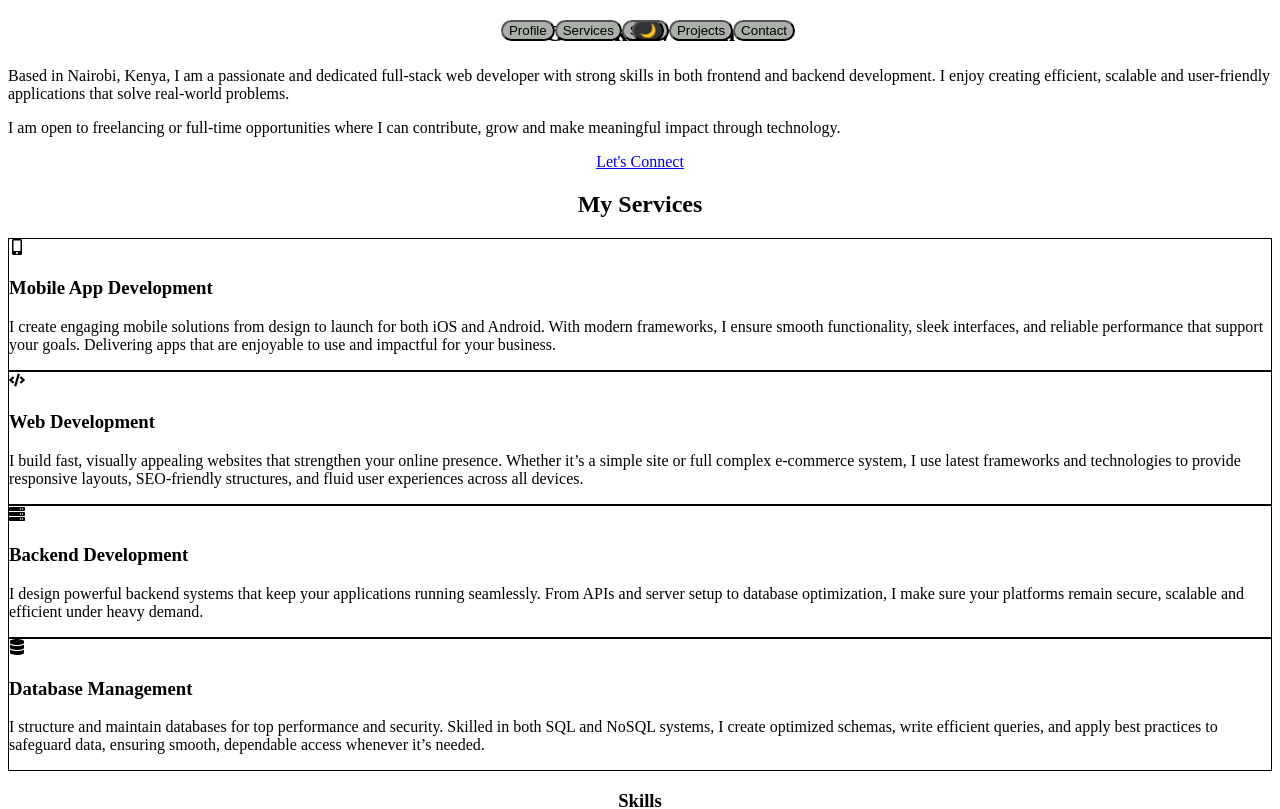
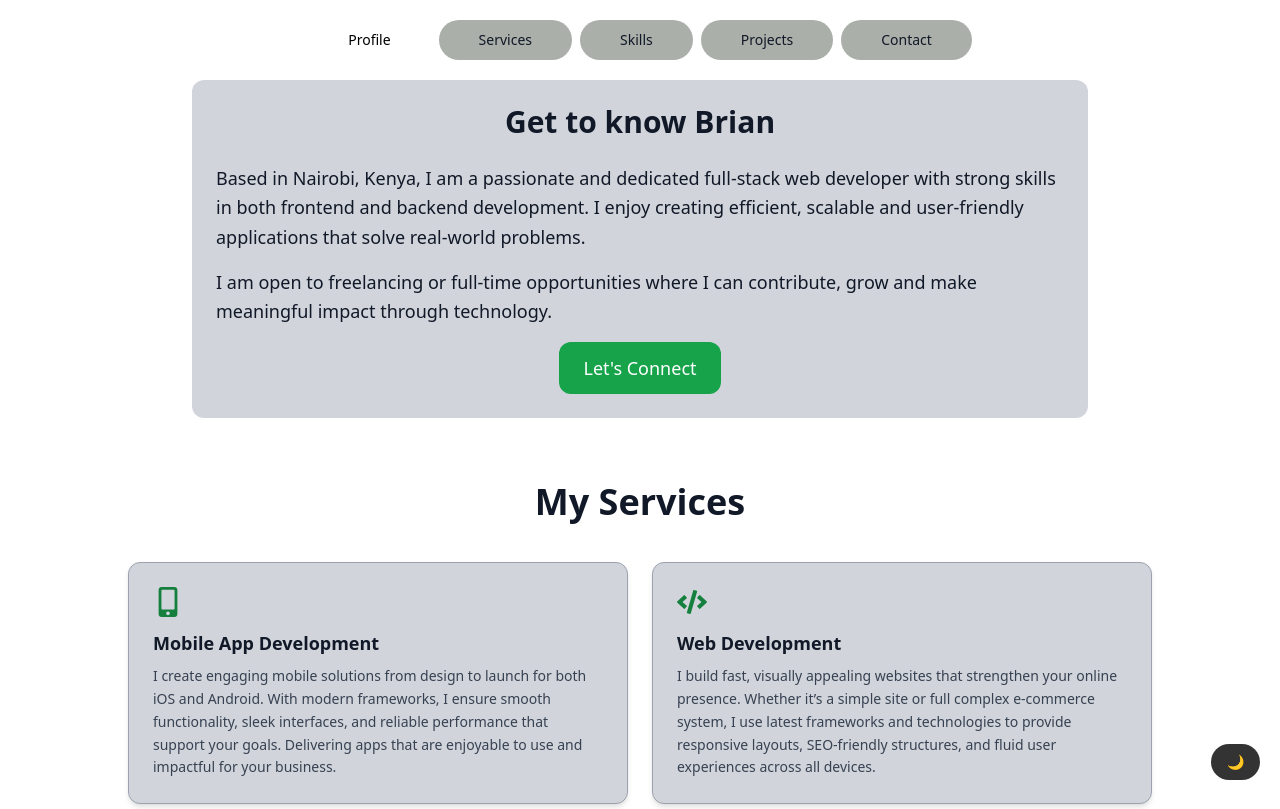
Before and after one commit to Chechep/cheptiony, a React (Vite) app: page / in a window 1280 px wide. Shown: the top 809 px of the page. Built offline with nearby package versions, Linux system fonts and the light colour scheme; the HTML template or start-up script is replaced by a standard one.

Commit message:
deploying

```diff
--- a/package.json
+++ b/package.json
@@ -1,5 +1,5 @@
 {
-  "name": "my-portfolio",
+  "name": "cheptiony",
   "private": true,
   "version": "0.0.0",
   "type": "module",
@@ -23,11 +23,13 @@
     "@types/react": "^19.1.8",
     "@types/react-dom": "^19.1.6",
     "@vitejs/plugin-react": "^4.6.0",
+    "autoprefixer": "^10.4.20",
     "eslint": "^9.30.1",
     "eslint-plugin-react-hooks": "^5.2.0",
     "eslint-plugin-react-refresh": "^0.4.20",
     "globals": "^16.3.0",
-    "tailwindcss": "^4.0.0",
+    "postcss": "^8.4.49",
+    "tailwindcss": "^3.4.13",
     "vite": "^7.0.4"
   }
 }
--- a/tailwind.config.js
+++ b/tailwind.config.js
@@ -1,9 +1,12 @@
 /** @type {import('tailwindcss').Config} */
 export default {
-  content: ["./index.html", "./src/**/*.{js,jsx,ts,tsx}"],
-  darkMode: "class", // 👈 enables dark mode via class
+  content: [
+    "./index.html",
+    "./src/**/*.{js,ts,jsx,tsx}"
+  ],
   theme: {
     extend: {},
   },
+  darkMode: "class", // enables dark mode via a class
   plugins: [],
-};
+}
```
Also changed, not shown: 1 other file (tests, documents, lock files or other folders).
